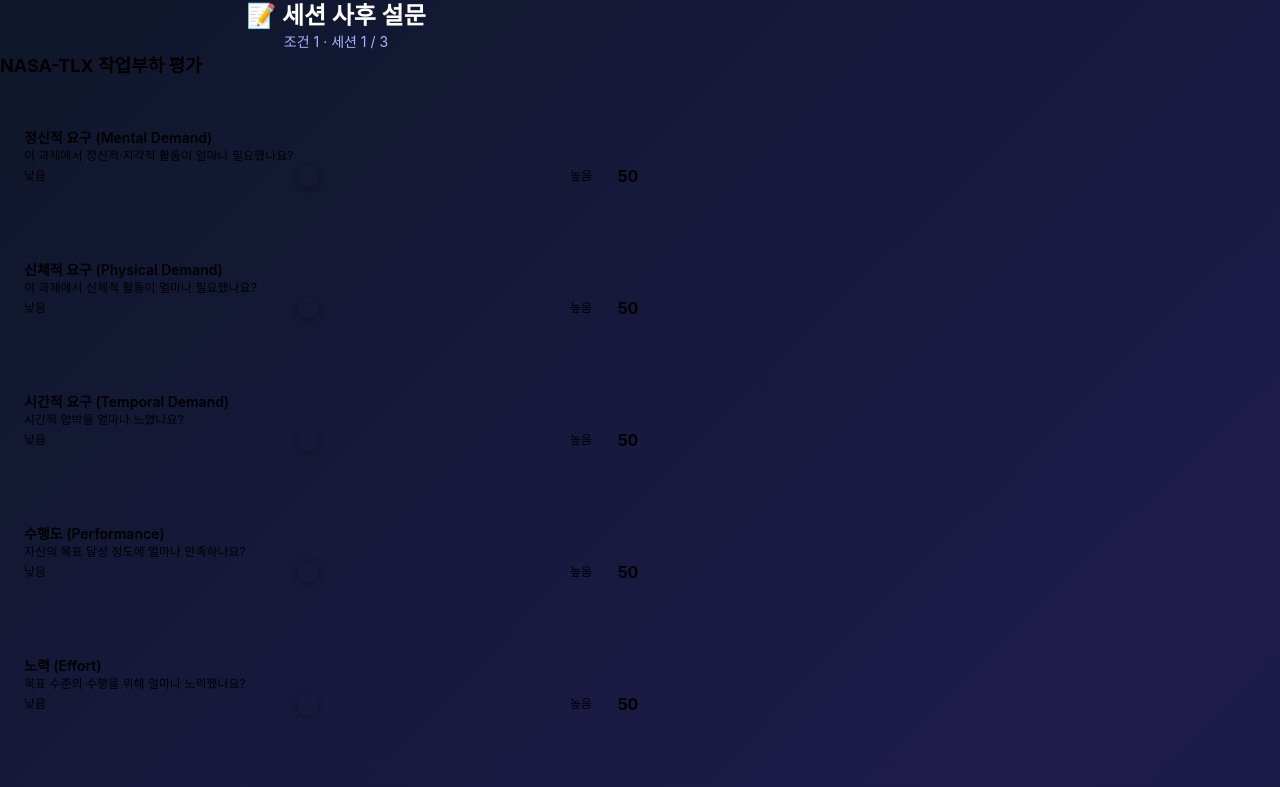
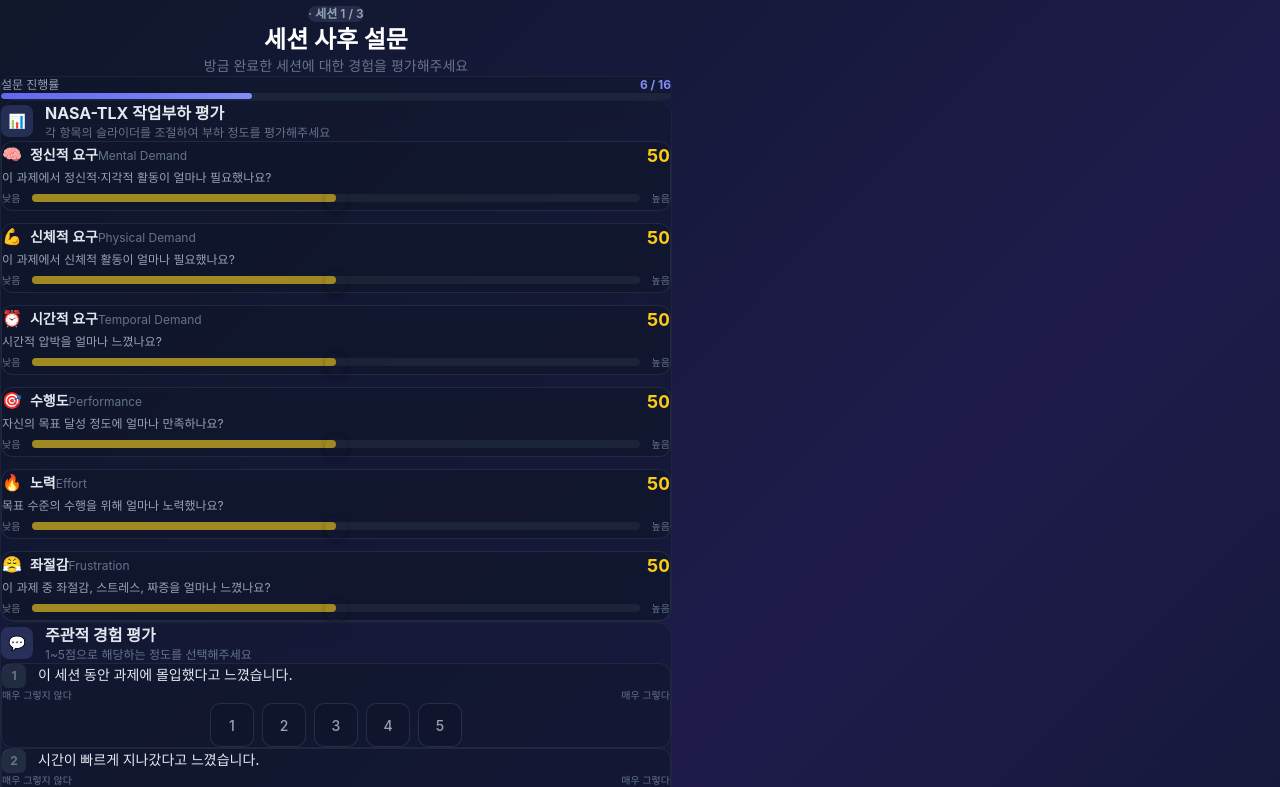
Before and after one commit to chjohn110519/context-aware-focus, a React (Vite) app: page /session/survey/1 in a window 1280 px wide. Shown: the top 787 px of the page. Built offline with nearby package versions, Linux system fonts and the light colour scheme; a web font is replaced by a local one.

Commit message:
fix: 설문 페이지 디자인 개선 + 문항 수 10/10 수정

```diff
--- a/src/components/survey/LikertScale.tsx
+++ b/src/components/survey/LikertScale.tsx
@@ -6,6 +6,7 @@
   scale?: number;
   lowLabel?: string;
   highLabel?: string;
+  index?: number;
 }
 
 export default function LikertScale({
@@ -16,25 +17,65 @@
   scale = 5,
   lowLabel = '매우 그렇지 않다',
   highLabel = '매우 그렇다',
+  index = 0,
 }: LikertScaleProps) {
   return (
-    <div className="card">
-      <p className="mb-4 font-medium" style={{ color: 'var(--text-primary)' }}>{label}</p>
-      <div className="flex items-center justify-between mb-2">
-        <span className="text-xs" style={{ color: 'var(--text-secondary)' }}>{lowLabel}</span>
-        <span className="text-xs" style={{ color: 'var(--text-secondary)' }}>{highLabel}</span>
+    <div className="p-4 rounded-xl transition-all" style={{
+      background: value !== null
+        ? 'rgba(15, 23, 42, 0.7)'
+        : 'rgba(15, 23, 42, 0.4)',
+      border: value !== null
+        ? '1px solid rgba(129, 140, 248, 0.2)'
+        : '1px solid rgba(51, 65, 85, 0.4)',
+    }}>
+      <div className="flex items-start gap-3 mb-3">
+        <span className="text-xs font-bold shrink-0 w-6 h-6 rounded-md flex items-center justify-center"
+          style={{
+            background: value !== null ? 'rgba(129, 140, 248, 0.2)' : 'rgba(51, 65, 85, 0.5)',
+            color: value !== null ? '#818cf8' : '#64748b',
+          }}>
+          {index + 1}
+        </span>
+        <p className="text-sm font-medium leading-relaxed" style={{ color: '#e2e8f0' }}>
+          {label}
+        </p>
       </div>
-      <div className="likert-group">
+
+      <div className="pl-9">
+        <div className="flex items-center justify-between mb-1.5">
+          <span className="text-[10px]" style={{ color: '#64748b' }}>{lowLabel}</span>
+          <span className="text-[10px]" style={{ color: '#64748b' }}>{highLabel}</span>
+        </div>
+        <div className="flex gap-2 justify-center">
           {Array.from({ length: scale }, (_, i) => i + 1).map((n) => (
             <button
               key={n}
-            className={`likert-btn ${value === n ? 'selected' : ''}`}
+              className="transition-all duration-150"
               onClick={() => onChange(questionId, n)}
+              style={{
+                width: '44px',
+                height: '44px',
+                borderRadius: '10px',
+                border: value === n
+                  ? '2px solid #818cf8'
+                  : '1px solid rgba(51, 65, 85, 0.6)',
+                background: value === n
+                  ? 'linear-gradient(135deg, #6366f1, #818cf8)'
+                  : 'rgba(15, 23, 42, 0.6)',
+                color: value === n ? '#fff' : '#94a3b8',
+                fontWeight: value === n ? 700 : 500,
+                fontSize: '0.875rem',
+                cursor: 'pointer',
+                transform: value === n ? 'scale(1.1)' : 'scale(1)',
+                boxShadow: value === n ? '0 4px 12px rgba(99, 102, 241, 0.3)' : 'none',
+                fontFamily: 'inherit',
+              }}
             >
               {n}
             </button>
           ))}
         </div>
       </div>
+    </div>
   );
 }
--- a/src/components/survey/NasaTlx.tsx
+++ b/src/components/survey/NasaTlx.tsx
@@ -4,44 +4,90 @@
 }
 
 const dimensions = [
-  { key: 'mental', label: '정신적 요구 (Mental Demand)', desc: '이 과제에서 정신적·지각적 활동이 얼마나 필요했나요?' },
-  { key: 'physical', label: '신체적 요구 (Physical Demand)', desc: '이 과제에서 신체적 활동이 얼마나 필요했나요?' },
-  { key: 'temporal', label: '시간적 요구 (Temporal Demand)', desc: '시간적 압박을 얼마나 느꼈나요?' },
-  { key: 'performance', label: '수행도 (Performance)', desc: '자신의 목표 달성 정도에 얼마나 만족하나요?' },
-  { key: 'effort', label: '노력 (Effort)', desc: '목표 수준의 수행을 위해 얼마나 노력했나요?' },
-  { key: 'frustration', label: '좌절감 (Frustration)', desc: '이 과제 중 좌절감, 스트레스, 짜증을 얼마나 느꼈나요?' },
+  { key: 'mental', label: '정신적 요구', eng: 'Mental Demand', desc: '이 과제에서 정신적·지각적 활동이 얼마나 필요했나요?', emoji: '🧠' },
+  { key: 'physical', label: '신체적 요구', eng: 'Physical Demand', desc: '이 과제에서 신체적 활동이 얼마나 필요했나요?', emoji: '💪' },
+  { key: 'temporal', label: '시간적 요구', eng: 'Temporal Demand', desc: '시간적 압박을 얼마나 느꼈나요?', emoji: '⏰' },
+  { key: 'performance', label: '수행도', eng: 'Performance', desc: '자신의 목표 달성 정도에 얼마나 만족하나요?', emoji: '🎯' },
+  { key: 'effort', label: '노력', eng: 'Effort', desc: '목표 수준의 수행을 위해 얼마나 노력했나요?', emoji: '🔥' },
+  { key: 'frustration', label: '좌절감', eng: 'Frustration', desc: '이 과제 중 좌절감, 스트레스, 짜증을 얼마나 느꼈나요?', emoji: '😤' },
 ];
+
+function getGaugeColor(value: number): string {
+  if (value <= 30) return '#4ade80';
+  if (value <= 60) return '#facc15';
+  if (value <= 80) return '#fb923c';
+  return '#f87171';
+}
 
 export default function NasaTlx({ values, onChange }: NasaTlxProps) {
   return (
-    <div className="flex flex-col gap-6">
-      <h3 className="text-lg font-bold" style={{ color: 'var(--text-primary)' }}>
-        NASA-TLX 작업부하 평가
-      </h3>
-      {dimensions.map(({ key, label, desc }) => (
-        <div key={key} className="card">
-          <label className="block mb-1 font-semibold text-sm" style={{ color: 'var(--text-primary)' }}>
-            {label}
-          </label>
-          <p className="text-xs mb-3" style={{ color: 'var(--text-secondary)' }}>{desc}</p>
-          <div className="flex items-center gap-4">
-            <span className="text-xs" style={{ color: 'var(--text-secondary)' }}>낮음</span>
-            <input
-              type="range"
-              min="0"
-              max="100"
-              step="5"
-              value={values[key] ?? 50}
-              onChange={(e) => onChange(key, Number(e.target.value))}
-              className="slider-track flex-1"
-            />
-            <span className="text-xs" style={{ color: 'var(--text-secondary)' }}>높음</span>
-            <span className="w-10 text-center font-bold" style={{ color: 'var(--accent)' }}>
-              {values[key] ?? 50}
-            </span>
-          </div>
+    <div>
+      <div className="flex items-center gap-3 mb-5">
+        <div className="w-8 h-8 rounded-lg flex items-center justify-center text-sm"
+          style={{ background: 'rgba(129, 140, 248, 0.2)', color: '#818cf8' }}>
+          📊
         </div>
-      ))}
+        <div>
+          <h3 className="text-base font-bold" style={{ color: '#e2e8f0' }}>
+            NASA-TLX 작업부하 평가
+          </h3>
+          <p className="text-xs" style={{ color: '#64748b' }}>
+            각 항목의 슬라이더를 조절하여 부하 정도를 평가해주세요
+          </p>
+        </div>
+      </div>
+
+      <div className="grid gap-3">
+        {dimensions.map(({ key, label, eng, desc, emoji }) => {
+          const val = values[key] ?? 50;
+          const gaugeColor = getGaugeColor(val);
+          return (
+            <div key={key} className="p-4 rounded-xl transition-all" style={{
+              background: 'rgba(15, 23, 42, 0.6)',
+              border: '1px solid rgba(51, 65, 85, 0.5)',
+            }}>
+              <div className="flex items-start justify-between mb-2">
+                <div className="flex items-center gap-2">
+                  <span className="text-base">{emoji}</span>
+                  <div>
+                    <span className="text-sm font-semibold" style={{ color: '#e2e8f0' }}>
+                      {label}
+                    </span>
+                    <span className="text-xs ml-1.5" style={{ color: '#64748b' }}>
+                      {eng}
+                    </span>
+                  </div>
+                </div>
+                <span className="text-lg font-bold tabular-nums" style={{
+                  color: gaugeColor,
+                  minWidth: '2.5rem',
+                  textAlign: 'right',
+                }}>
+                  {val}
+                </span>
+              </div>
+              <p className="text-xs mb-3" style={{ color: '#94a3b8' }}>{desc}</p>
+              <div className="flex items-center gap-3">
+                <span className="text-[10px] shrink-0" style={{ color: '#64748b' }}>낮음</span>
+                <div className="relative flex-1">
+                  <div className="absolute top-1/2 -translate-y-1/2 left-0 right-0 h-2 rounded-full"
+                    style={{ background: 'rgba(30, 41, 59, 0.8)' }} />
+                  <div className="absolute top-1/2 -translate-y-1/2 left-0 h-2 rounded-full transition-all duration-150"
+                    style={{ width: `${val}%`, background: gaugeColor, opacity: 0.6 }} />
+                  <input
+                    type="range" min="0" max="100" step="5"
+                    value={val}
+                    onChange={(e) => onChange(key, Number(e.target.value))}
+                    className="slider-track relative w-full"
+                    style={{ background: 'transparent' }}
+                  />
+                </div>
+                <span className="text-[10px] shrink-0" style={{ color: '#64748b' }}>높음</span>
+              </div>
+            </div>
+          );
+        })}
+      </div>
     </div>
   );
 }
--- a/src/pages/SessionCompletePage.tsx
+++ b/src/pages/SessionCompletePage.tsx
@@ -29,7 +29,7 @@
         currentSetId as QuestionSetId,
         state.currentSessionIndex + 1,
         state.eventLog,
-        8 // total questions per set
+        10 // total questions per set
       );
       setDownloaded(true);
     }
@@ -97,7 +97,7 @@
             </div>
             <div className="flex justify-between">
               <span>답변한 문제</span>
-              <span className="font-bold text-white">{answeredCount} / 8</span>
+              <span className="font-bold text-white">{answeredCount} / 10</span>
             </div>
             <div className="flex justify-between">
               <span>세션 순서</span>
--- a/src/pages/SurveyPage.tsx
+++ b/src/pages/SurveyPage.tsx
@@ -1,9 +1,10 @@
 import { useState } from 'react';
 import { useNavigate, useParams } from 'react-router-dom';
 import { useSession } from '../context/SessionContext';
+import { getConditionLabel } from '../utils/assignment';
 import NasaTlx from '../components/survey/NasaTlx';
 import LikertScale from '../components/survey/LikertScale';
-import type { SurveyAnswer } from '../types/session';
+import type { SurveyAnswer, Condition } from '../types/session';
 
 const likertQuestions = [
   { id: 'flow1', label: '이 세션 동안 과제에 몰입했다고 느꼈습니다.' },
@@ -18,10 +19,18 @@
   { id: 'enjoyment', label: '이 세션을 즐겁게 진행했습니다.' },
 ];
 
+const conditionColors: Record<Condition, { accent: string; accentBg: string }> = {
+  c1: { accent: '#94a3b8', accentBg: 'rgba(148, 163, 184, 0.15)' },
+  c2: { accent: '#60a5fa', accentBg: 'rgba(96, 165, 250, 0.15)' },
+  c3: { accent: '#4ade80', accentBg: 'rgba(74, 222, 128, 0.15)' },
+};
+
 export default function SurveyPage() {
   const { condition } = useParams<{ condition: string }>();
   const navigate = useNavigate();
   const { state, dispatch } = useSession();
+  const cond = (condition ?? 'c1') as Condition;
+  const colors = conditionColors[cond] ?? conditionColors.c1;
 
   const [nasaTlxValues, setNasaTlxValues] = useState<Record<string, number>>({
     mental: 50, physical: 50, temporal: 50,
@@ -38,6 +47,7 @@
     setLikertValues(prev => ({ ...prev, [questionId]: value }));
   };
 
+  const answeredCount = Object.values(likertValues).filter(v => v !== null && v !== undefined).length;
   const allLikertAnswered = likertQuestions.every(q => likertValues[q.id] !== undefined && likertValues[q.id] !== null);
 
   const handleSubmit = () => {
@@ -55,7 +65,6 @@
     dispatch({ type: 'SAVE_SURVEY', condition: condition ?? '', answers });
     dispatch({ type: 'NEXT_SESSION' });
 
-    // Check if there are more sessions
     if (state.currentSessionIndex < 2) {
       navigate('/session/intro');
     } else {
@@ -64,56 +73,118 @@
   };
 
   return (
-    <div className="min-h-screen py-10 px-4" style={{
+    <div className="min-h-screen py-8 px-4" style={{
       background: 'linear-gradient(135deg, #0f172a 0%, #1e1b4b 50%, #0f172a 100%)',
     }}>
       <div className="max-w-2xl mx-auto">
-        <div className="text-center mb-8 fade-in">
-          <h1 className="text-2xl font-bold text-white mb-2">
-            📝 세션 사후 설문
-          </h1>
-          <p className="text-indigo-300 text-sm">
-            조건 {condition?.toUpperCase()} · 세션 {state.currentSessionIndex + 1} / 3
+        {/* Header */}
+        <div className="text-center mb-6 fade-in">
+          <div className="inline-flex items-center gap-2 px-4 py-1.5 rounded-full text-xs font-semibold mb-3"
+            style={{ background: colors.accentBg, color: colors.accent }}>
+            {getConditionLabel(cond)} · 세션 {state.currentSessionIndex + 1} / 3
+          </div>
+          <h1 className="text-2xl font-bold text-white mb-1">세션 사후 설문</h1>
+          <p className="text-sm" style={{ color: '#64748b' }}>
+            방금 완료한 세션에 대한 경험을 평가해주세요
           </p>
         </div>
 
+        {/* Progress indicator */}
+        <div className="mb-6 p-3 rounded-xl fade-in" style={{
+          background: 'rgba(15, 23, 42, 0.5)',
+          border: '1px solid rgba(51, 65, 85, 0.3)',
+        }}>
+          <div className="flex items-center justify-between mb-1.5">
+            <span className="text-xs font-medium" style={{ color: '#94a3b8' }}>설문 진행률</span>
+            <span className="text-xs font-bold" style={{ color: '#818cf8' }}>
+              {answeredCount + 6} / {likertQuestions.length + 6}
+            </span>
+          </div>
+          <div className="h-1.5 rounded-full overflow-hidden" style={{ background: 'rgba(30, 41, 59, 0.8)' }}>
+            <div className="h-full rounded-full transition-all duration-300"
+              style={{
+                width: `${((answeredCount + 6) / (likertQuestions.length + 6)) * 100}%`,
+                background: 'linear-gradient(90deg, #6366f1, #818cf8)',
+              }} />
+          </div>
+        </div>
+
         <div className="space-y-6 fade-in">
-          {/* NASA-TLX */}
+          {/* NASA-TLX Section */}
+          <div className="p-5 rounded-2xl" style={{
+            background: 'rgba(15, 23, 42, 0.4)',
+            border: '1px solid rgba(51, 65, 85, 0.3)',
+            backdropFilter: 'blur(12px)',
+          }}>
             <NasaTlx values={nasaTlxValues} onChange={handleNasaChange} />
+          </div>
 
-          {/* Likert Questions */}
-          <div className="space-y-4">
-            <h3 className="text-lg font-bold text-white">주관적 평가</h3>
-            {likertQuestions.map((q) => (
+          {/* Likert Questions Section */}
+          <div className="p-5 rounded-2xl" style={{
+            background: 'rgba(15, 23, 42, 0.4)',
+            border: '1px solid rgba(51, 65, 85, 0.3)',
+            backdropFilter: 'blur(12px)',
+          }}>
+            <div className="flex items-center gap-3 mb-5">
+              <div className="w-8 h-8 rounded-lg flex items-center justify-center text-sm"
+                style={{ background: 'rgba(129, 140, 248, 0.2)', color: '#818cf8' }}>
+                💬
+              </div>
+              <div>
+                <h3 className="text-base font-bold" style={{ color: '#e2e8f0' }}>
+                  주관적 경험 평가
+                </h3>
+                <p className="text-xs" style={{ color: '#64748b' }}>
+                  1~5점으로 해당하는 정도를 선택해주세요
+                </p>
+              </div>
+            </div>
+
+            <div className="space-y-3">
+              {likertQuestions.map((q, idx) => (
                 <LikertScale
                   key={q.id}
                   questionId={q.id}
                   label={q.label}
                   value={likertValues[q.id] ?? null}
                   onChange={handleLikertChange}
+                  index={idx}
+                  lowLabel={'lowLabel' in q ? (q as { lowLabel: string }).lowLabel : undefined}
+                  highLabel={'highLabel' in q ? (q as { highLabel: string }).highLabel : undefined}
                 />
               ))}
             </div>
+          </div>
 
           {/* Submit */}
-          <div className="text-center pt-4 pb-8">
+          <div className="text-center pt-2 pb-8">
             <button
-              className="py-4 px-12 rounded-xl font-bold text-lg transition-all"
+              className="py-4 px-16 rounded-xl font-bold text-base transition-all"
               disabled={!allLikertAnswered}
               onClick={handleSubmit}
               style={{
                 background: allLikertAnswered
                   ? 'linear-gradient(135deg, #6366f1, #8b5cf6)'
-                  : 'rgba(100, 100, 100, 0.3)',
-                color: allLikertAnswered ? '#fff' : '#666',
+                  : 'rgba(51, 65, 85, 0.3)',
+                color: allLikertAnswered ? '#fff' : '#475569',
                 cursor: allLikertAnswered ? 'pointer' : 'not-allowed',
                 border: 'none',
+                boxShadow: allLikertAnswered ? '0 8px 24px rgba(99, 102, 241, 0.3)' : 'none',
+                transform: 'translateY(0)',
+              }}
+              onMouseEnter={(e) => {
+                if (allLikertAnswered) (e.target as HTMLElement).style.transform = 'translateY(-2px)';
+              }}
+              onMouseLeave={(e) => {
+                (e.target as HTMLElement).style.transform = 'translateY(0)';
               }}
             >
               {state.currentSessionIndex < 2 ? '다음 세션으로 →' : '최종 설문으로 →'}
             </button>
             {!allLikertAnswered && (
-              <p className="text-red-400/70 text-xs mt-2">모든 문항에 응답해주세요</p>
+              <p className="text-xs mt-3" style={{ color: '#ef444488' }}>
+                미응답 {likertQuestions.length - answeredCount}개 문항이 남아있습니다
+              </p>
             )}
           </div>
         </div>
```
Lines whose indentation alone changed are shown as unchanged.
